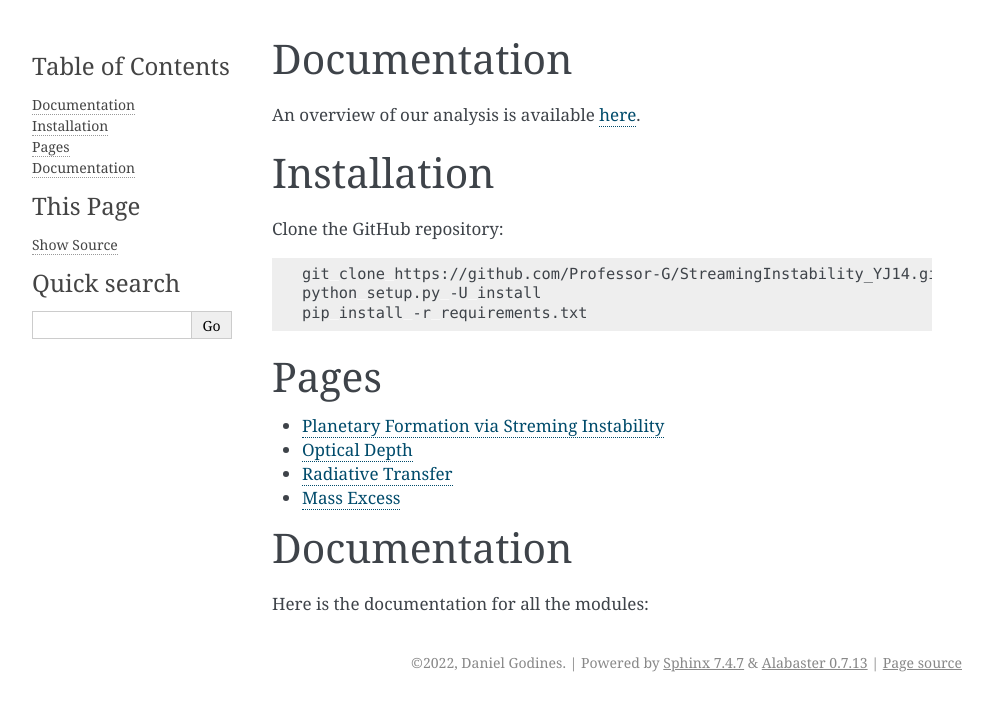
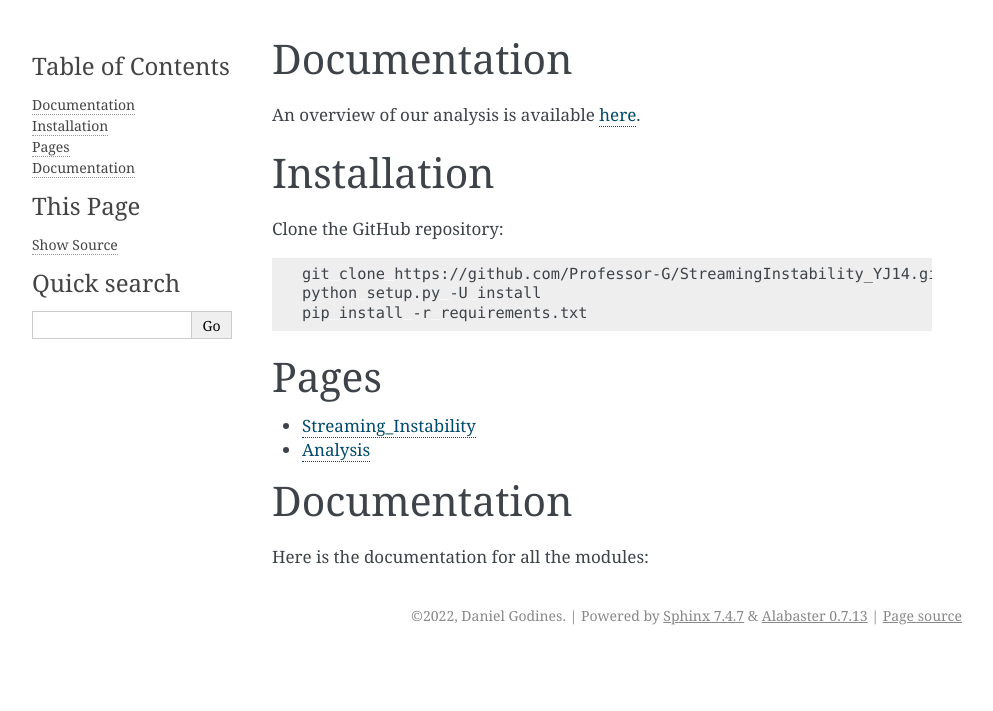
Before and after one commit to Professor-G/StreamingInstability_YJ14, a Sphinx documentation site: the page built from docs/index.rst, in a window 1280 px wide. Shown: the top 711 px of the page, without its empty margins (148-1141 px from the left). Built offline with Sphinx 7.4.7, drawn with Linux system fonts in a browser that asks for light colours; pages that are not in the unit, such as notebooks, are missing from menus.

Commit message:
new doc pages

```diff
--- a/docs/source/Analysis.rst
+++ b/docs/source/Analysis.rst
@@ -1,10 +1,4 @@
 .. _Analysis:
 
-Optical Depth
------------
-
-Radiative Transfer
------------
-
-Mass Excess
------------
+Analysis
+===========
--- a/docs/source/Streaming Instability.rst
+++ b/docs/source/Streaming Instability.rst
@@ -1,4 +1,4 @@
 .. _Streaming_Instability:
 
-Planetary Formation via Streming Instability
------------
+Streaming_Instability
+===========
```
Also changed, not shown: 1 other file.
